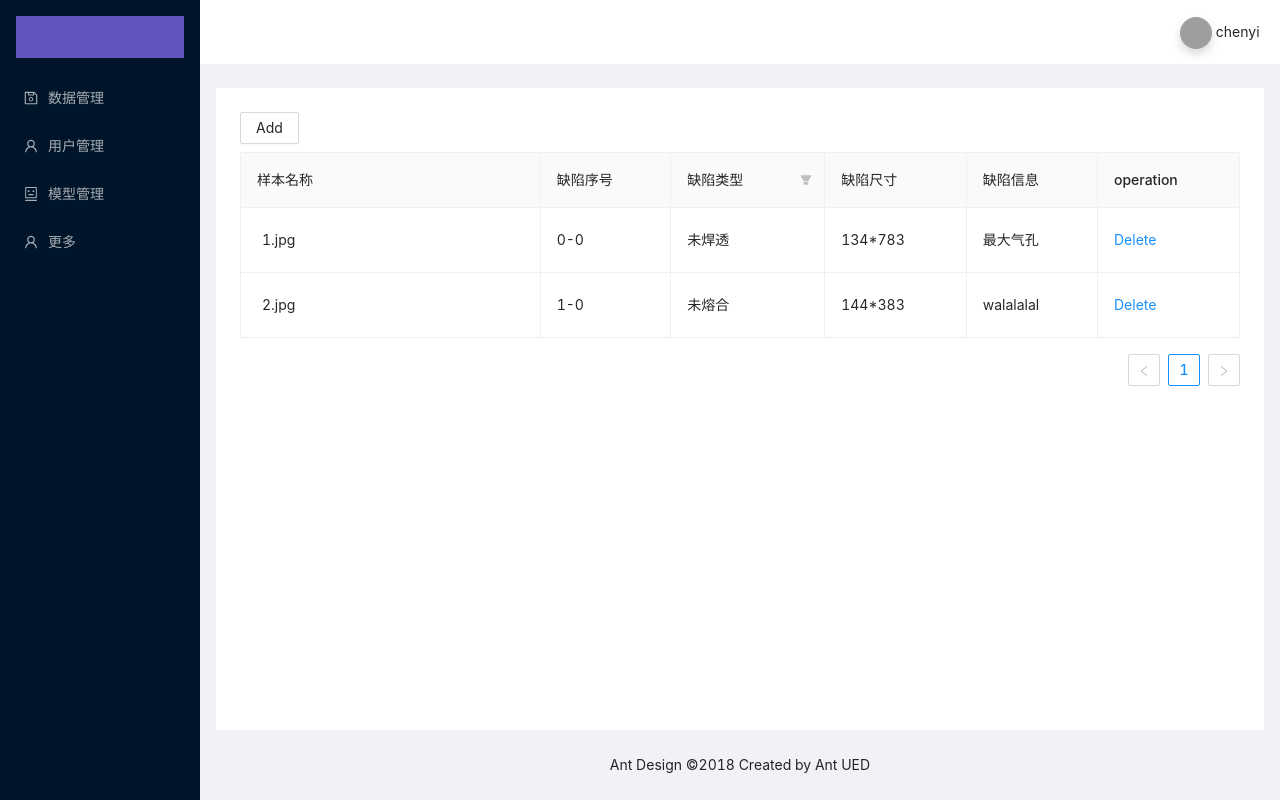
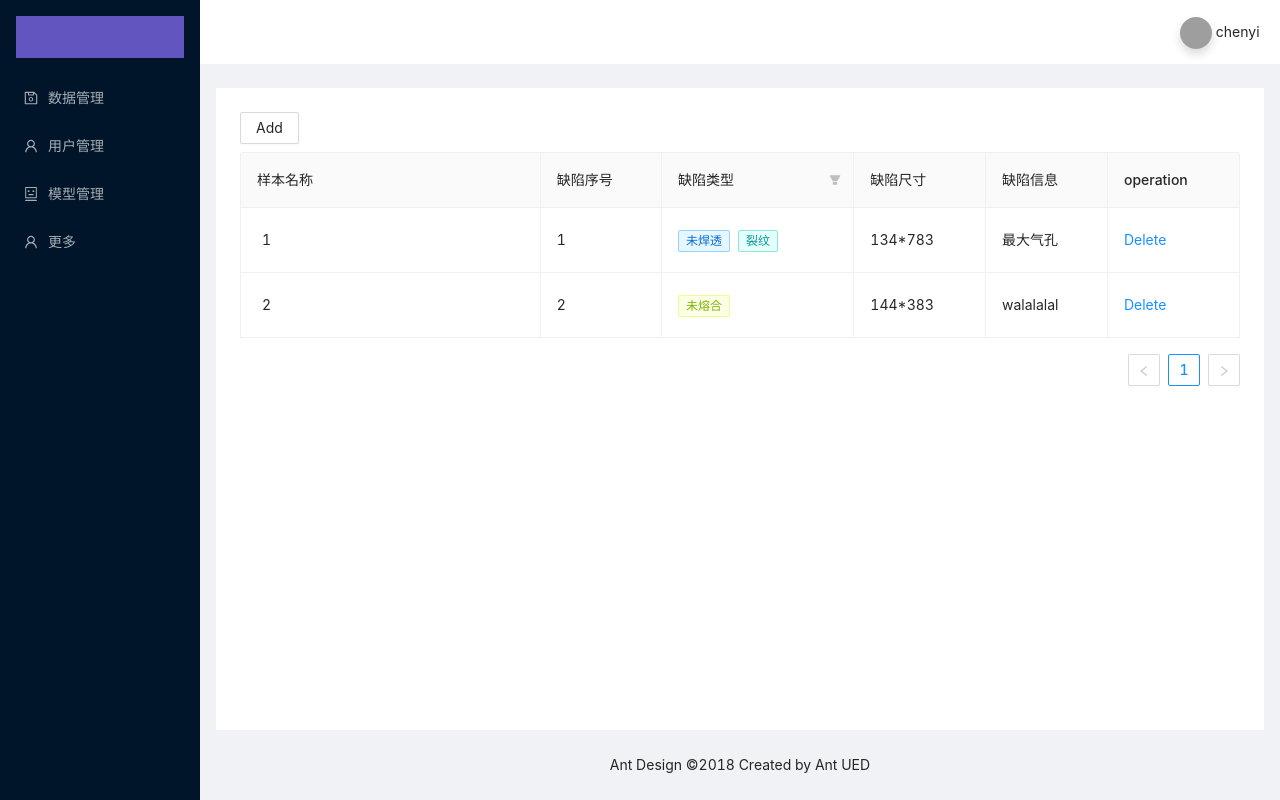
Before and after one commit to ChenE2000/CreakIMS, a Vue app in the folder client/: page /#/data in a window 1280 px wide. Built offline with nearby package versions, Linux system fonts and the light colour scheme; grey boxes are pictures that could not be loaded.

Commit message:
feat(table-data):将缺陷类型字段标签化

```diff
--- a/client/src/components/table-data.vue
+++ b/client/src/components/table-data.vue
@@ -10,24 +10,33 @@
     <template #bodyCell="{ column, text, record }">
       <template v-if="column.dataIndex === 'name'">
         <div class="editable-cell">
-          <div
-              v-if="editableData[record.key]"
-              class="editable-cell-input-wrapper"
-          >
-            <a-input
-                v-model:value="editableData[record.key].name"
-                @pressEnter="save(record.key)"
-            />
-            <check-outlined
-                class="editable-cell-icon-check"
-                @click="save(record.key)"
-            />
+          <div v-if="editableData[record.key]" class="editable-cell-input-wrapper">
+            <a-input v-model:value="editableData[record.key].name" @pressEnter="save(record.key)" />
+            <check-outlined class="editable-cell-icon-check" @click="save(record.key)" />
           </div>
           <div v-else class="editable-cell-text-wrapper">
-            {{ text || " " }}
-            <edit-outlined class="editable-cell-icon"/>
+            {{ text || ' ' }}
+            <edit-outlined class="editable-cell-icon" @click="edit(record.key)" />
           </div>
         </div>
+      </template>
+      <template v-else-if="column.dataIndex === 'type'">
+        <span>
+          <a-tag
+              v-for="tag in record.type.split(',')"
+              :key="tag"
+              :color="
+              tag === '未焊透'
+              ? 'blue'
+              : tag === '裂纹' ? 'cyan'
+              : tag === '夹渣'? 'green'
+              : tag === '未熔合' ? 'lime'
+              : tag === '气泡'? 'yellow'
+              : tag === '未检测到缺陷' ? 'gold' : 'volcano'"
+          >
+            {{ tag }}
+          </a-tag>
+        </span>
       </template>
       <template v-else-if="column.dataIndex === 'operation'">
         <a-popconfirm
@@ -45,6 +54,7 @@
 <script setup lang="ts">
 import {computed, reactive, Ref, ref} from "vue";
 import {CheckOutlined, EditOutlined} from "@ant-design/icons-vue";
+import {cloneDeep} from "lodash-es";
 
 // import { cloneDeep } from 'lodash-es';
 
@@ -98,7 +108,7 @@ const columns = [
         value: "未检测到缺陷",
       },
     ],
-    onFilter: (value: string, record) => record.address.startsWith(value),
+    onFilter: (value: string, record) => record.type.startsWith(value),
   },
   {
     title: "缺陷尺寸",
@@ -117,16 +127,16 @@ const columns = [
 const dataSource: Ref<DataItem[]> = ref([
   {
     key: "0",
-    name: "1.jpg",
-    index: "0-0",
-    type: "未焊透", //未焊透、裂纹、夹渣、未熔合、气泡、未检测到缺陷
+    name: "1",
+    index: "1",
+    type: "未焊透,裂纹",
     size: "134*783",
     info: "最大气孔",
   },
   {
     key: "1",
-    name: "2.jpg",
-    index: "1-0",
+    name: "2",
+    index: "2",
     type: "未熔合",
     size: "144*383",
     info: "walalalal",
@@ -135,14 +145,11 @@ const dataSource: Ref<DataItem[]> = ref([
 const count = computed(() => dataSource.value.length + 1);
 const editableData = reactive({});
 
-// const edit = (key: string) => {
-//   editableData[key] = cloneDeep(dataSource.value.filter(item => key === item.key)[0]);
-// };
+const edit = (key: string) => {
+  editableData[key] = cloneDeep(dataSource.value.filter(item => key === item.key)[0]);
+};
 const save = (key: string) => {
-  Object.assign(
-      dataSource.value.filter((item) => key === item.key)[0],
-      editableData[key]
-  );
+  Object.assign(dataSource.value.filter(item => key === item.key)[0], editableData[key]);
   delete editableData[key];
 };
 
```
